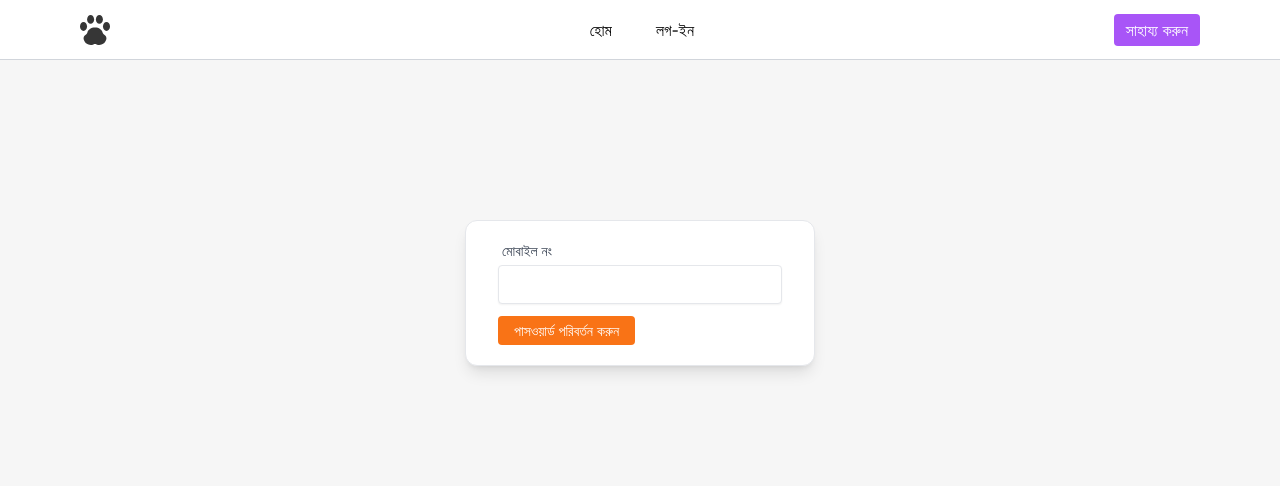
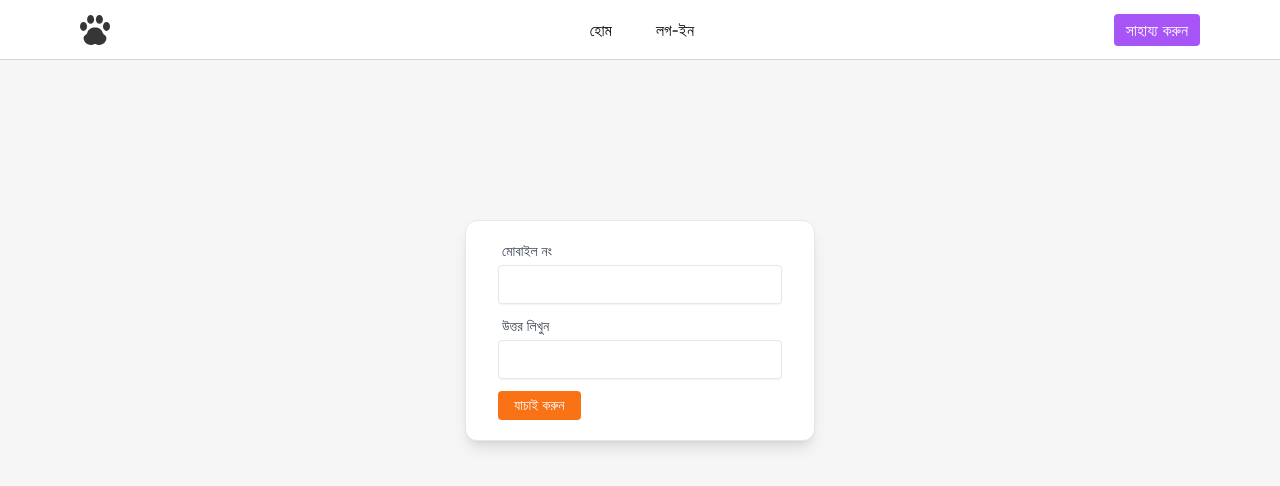
Before and after one commit to mohammadLam/projectanimalbd-frontend, a React (Vite) app: page /changepass in a window 1280 px wide. Shown: the top 486 px of the page. Built offline with nearby package versions, Linux system fonts and the light colour scheme; no server answers; a web font is replaced by a local one.

Commit message:
forgot password and signup validation complete

```diff
--- a/output.css
+++ b/output.css
@@ -671,10 +671,6 @@ Ensure the default browser behavior of the `hidden` attribute.
   width: 50%;
 }
 
-.w-\[350px\] {
-  width: 350px;
-}
-
 .w-0 {
   width: 0px;
 }
@@ -685,6 +681,10 @@ Ensure the default browser behavior of the `hidden` attribute.
 
 .w-12 {
   width: 3rem;
+}
+
+.w-\[350px\] {
+  width: 350px;
 }
 
 .w-5 {
@@ -1133,7 +1133,7 @@ Ensure the default browser behavior of the `hidden` attribute.
   flex-direction: column;
 }
 
-.form-group.error input {
+.form-group.error input, .form-group.error select {
   border-width: 1px;
   --tw-border-opacity: 1;
   border-color: rgb(252 165 165 / var(--tw-border-opacity));
@@ -1143,7 +1143,7 @@ Ensure the default browser behavior of the `hidden` attribute.
   color: rgb(239 68 68 / var(--tw-text-opacity));
 }
 
-.form-group.error input:focus {
+.form-group.error input:focus, .form-group.error select:focus {
   --tw-border-opacity: 1;
   border-color: rgb(239 68 68 / var(--tw-border-opacity));
 }
@@ -1335,19 +1335,14 @@ Ensure the default browser behavior of the `hidden` attribute.
   background-color: rgb(243 244 246 / var(--tw-bg-opacity));
 }
 
-.hover\:bg-red-100:hover {
+.hover\:bg-red-50:hover {
   --tw-bg-opacity: 1;
-  background-color: rgb(254 226 226 / var(--tw-bg-opacity));
+  background-color: rgb(254 242 242 / var(--tw-bg-opacity));
 }
 
 .hover\:bg-gray-100:hover {
   --tw-bg-opacity: 1;
   background-color: rgb(243 244 246 / var(--tw-bg-opacity));
-}
-
-.hover\:bg-red-50:hover {
-  --tw-bg-opacity: 1;
-  background-color: rgb(254 242 242 / var(--tw-bg-opacity));
 }
 
 @media (min-width: 640px) {
@@ -1417,6 +1412,10 @@ Ensure the default browser behavior of the `hidden` attribute.
     width: max-content;
   }
 
+  .lg\:w-\[350px\] {
+    width: 350px;
+  }
+
   .lg\:w-60 {
     width: 15rem;
   }
@@ -1472,9 +1471,3 @@ Ensure the default browser behavior of the `hidden` attribute.
     line-height: 2rem;
   }
 }
-
-@media (min-width: 1280px) {
-  .xl\:grid-cols-4 {
-    grid-template-columns: repeat(4, minmax(0, 1fr));
-  }
-}
--- a/src/App.tsx
+++ b/src/App.tsx
@@ -28,8 +28,8 @@ import Donation from './page/Donation'
 const App: React.FC = () => {
   const { dispatch } = useContext(AuthContext)
 
-  axios.defaults.baseURL = 'https://projectanimalbd.herokuapp.com/api/'
-  // axios.defaults.baseURL = 'http://localhost:3001/api'
+  // axios.defaults.baseURL = 'https://projectanimalbd.herokuapp.com/api/'
+  axios.defaults.baseURL = 'http://localhost:3001/api'
   // axios.defaults.baseURL = 'http://192.168.2.114:3001/api'
 
   useEffect(() => {
--- a/src/component/Input.tsx
+++ b/src/component/Input.tsx
@@ -16,7 +16,7 @@ interface Props {
 const Input: React.FC<Props> = props => {
   const { placeholder, type, hint, error } = props
   return (
-    <div className={`form-group ${error && 'error'}`}>
+    <div className={`form-group${error ? ' error': ''}`}>
       <label>{placeholder}</label>
       <input {...props} type={type || 'text'} placeholder={hint || ''} />
       {error && <span className='text-red-500 text-sm mt-1'>{error}</span>}
--- a/src/component/Select.tsx
+++ b/src/component/Select.tsx
@@ -9,13 +9,16 @@ interface Props {
   value?: string
   name?: string
   onChange?: React.ChangeEventHandler<HTMLSelectElement>
+  onBlur?: (event: React.ChangeEvent<HTMLSelectElement>) => void
+  error?: string
+  disabled?: boolean
 }
 
 const Select: React.FC<Props> = props => {
-  const { placeholder, children, value } = props
+  const { placeholder, children, value,error } = props
 
   return (
-    <div className='form-group'>
+    <div className={`form-group${error ? ' error': ''}`}>
       <label>{placeholder}</label>
       <select {...props} value={value}>
         {children.map((option, index) => (
@@ -24,6 +27,7 @@ const Select: React.FC<Props> = props => {
           </option>
         ))}
       </select>
+      {error && <span className='text-red-500 text-sm mt-1'>{error}</span>}
     </div>
   )
 }
--- a/src/page/ForgotPassword.tsx
+++ b/src/page/ForgotPassword.tsx
@@ -1,27 +1,70 @@
+import axios from 'axios'
 import { useFormik } from 'formik'
-import React from 'react'
+import React, { useState } from 'react'
+import toast from 'react-hot-toast'
 import Button from '../component/Button'
+import Container from '../component/Container'
 import Input from '../component/Input'
 
 const ForgotPassword: React.FC = () => {
-  const formik = useFormik({
+  const [showPasswordChangeComp, setShowPasswordChangeComp] = useState(false)
+  const checkAnswer = useFormik({
     initialValues: {
-      phone: ''
+      phone: '',
+      resetPasswordString: ''
     },
 
-    onSubmit: () => {}
+    validationSchema: {},
+
+    onSubmit: async values => {
+      const { status } = await axios.post('member/checkpassword-ans', values)
+      if(status === 404) toast.error('আইডি খুজেঁ পাওয়া যায়নি')
+      console.log('We are here');
+
+      if (status === 200) {
+        setShowPasswordChangeComp(true)
+        toast.success('আপনার উত্তর সঠিক হয়েছে')
+      }
+    }
   })
 
-  const changePassword = async () => {}
+  const changePassword = useFormik({
+    initialValues: {
+      newPassword: '',
+      rePassword: ''
+    },
+    onSubmit: async values => {
+      try {
+        const { status } = await axios.put('/member/change-forgotpassword', values)
+        if (status === 400) toast.error('পুণরায় পাসওয়ার্ড ভুল লিখেছেন')
+        if(status === 200 ) toast.success('পাসওয়ার্ড পরিবর্তন হয়েছে')
+      } catch (error) {
+        console.log(error)
+      }
+    }
+  })
+
 
   return (
-    <div>
-      <form className='bg-white border px-8 py-5 w-[350px] rounded-xl shadow-lg mx-auto mt-40'>
-        <Input placeholder='মোবাইল নং' />
-        <Button onClick={changePassword}>পাসওয়ার্ড পরিবর্তন করুন</Button>
-      </form>
-    </div>
+    <Container>
+      <div className='bg-white border px-8 py-5 w-full lg:w-[350px] rounded-xl shadow-lg mx-auto mt-40'>
+        <form onSubmit={checkAnswer.handleSubmit}>
+          <Input placeholder='মোবাইল নং' name='phone' value={checkAnswer.values.phone} onChange={checkAnswer.handleChange} />
+          <Input placeholder='উত্তর লিখুন' name='resetPasswordString' value={checkAnswer.values.resetPasswordString} onChange={checkAnswer.handleChange} />
+
+          <Button type='submit'>যাচাই করুন</Button>
+        </form>
+
+        {showPasswordChangeComp && (
+          <form className='mt-5' onSubmit={changePassword.handleSubmit}>
+            <Input placeholder='নতুন পাসওয়ার্ড দিন' name='password' value={changePassword.values.newPassword} onChange={changePassword.handleChange} />
+            <Input placeholder='পাসওয়ার্ডটি পুণরায় লিখুন' name='repass' value={changePassword.values.rePassword} onChange={changePassword.handleChange} />
+
+            <Button type='submit'>পাসওয়ার্ড পরিবর্তন করুন</Button>
+          </form>
+        )}
+      </div>
+    </Container>
   )
 }
-
 export default ForgotPassword
--- a/src/page/Signup.tsx
+++ b/src/page/Signup.tsx
@@ -4,7 +4,7 @@ import { useFormik } from 'formik'
 import Input from '../component/Input'
 import Select from '../component/Select'
 import Button from '../component/Button'
-import { object, string } from 'yup'
+import * as Yup from 'yup'
 
 const Signup: React.FC = () => {
   const formik = useFormik({
@@ -17,9 +17,16 @@ const Signup: React.FC = () => {
       repass: '',
       gender: ''
     },
-    validationSchema: object({
-      name: string().max(20, 'নাম অবশ্যই ২০ অক্ষরের মধ্যে হতে হবে').required('নাম লিখুন'),
-      age: string().required('বয়স লিখুন')
+    validationSchema: Yup.object({
+      name: Yup.string().required('নাম লিখুন').min(3).max(20),
+      age: Yup.number().min(13).required('বয়স লিখুন'),
+      gender: Yup.mixed().oneOf(['male', 'female', 'other']).required('লিঙ্গ নির্বাচন করুন'),
+      address: Yup.string().required('ঠিকান লিখুন'),
+      password: Yup.string().min(8, 'পাসওয়ার্ড অবশ্যই ৮ সংখ্যার বেশী হতে হবে').required('পাসওয়ার্ড লিখুন'),
+      repass: Yup.ref('password'),
+      phone: Yup.string()
+        .required('ফোন নং লিখুন')
+        .matches(/^(?:\+?88|0088)?01[15-9]\d{8}$/, 'ফোন নং সঠিক নয়')
     }),
     onSubmit: async values => {
       const createAccount = await axios.post('/member/signup', values)
@@ -49,6 +56,8 @@ const Signup: React.FC = () => {
           name='phone'
           value={formik.values.phone}
           onChange={formik.handleChange}
+          onBlur={formik.handleBlur}
+          error={formik.touched.phone ? formik.errors.phone : undefined}
         />
         <Input
           type='number'
@@ -56,12 +65,16 @@ const Signup: React.FC = () => {
           name='age'
           value={formik.values.age}
           onChange={formik.handleChange}
+          onBlur={formik.handleBlur}
+          error={formik.touched.age ? formik.errors.age : undefined}
         />
         <Select
           placeholder='লিঙ্গ'
           value={formik.values.gender}
           name='gender'
           onChange={formik.handleChange}
+          onBlur={formik.handleBlur}
+          error={formik.touched.gender ? formik.errors.gender : undefined}
         >
           {[
             {
@@ -82,14 +95,18 @@ const Signup: React.FC = () => {
             }
           ]}
         </Select>
+        <div className='col-span-full'>
           <Input
             placeholder='ঠিকানা'
-          className='col-span-full'
             name='address'
             hint='এলাকার নাম, উপজেলা, জেলা'
             value={formik.values.address}
             onChange={formik.handleChange}
+            onBlur={formik.handleBlur}
+            error={formik.touched.address ? formik.errors.address : undefined}
           />
+        </div>
+
 
         <Input
           type='password'
@@ -97,6 +114,8 @@ const Signup: React.FC = () => {
           name='password'
           value={formik.values.password}
           onChange={formik.handleChange}
+          onBlur={formik.handleBlur}
+          error={formik.touched.password ? formik.errors.password : undefined}
         />
         <Input
           type='password'
@@ -104,6 +123,8 @@ const Signup: React.FC = () => {
           name='repass'
           value={formik.values.repass}
           onChange={formik.handleChange}
+          onBlur={formik.handleBlur}
+          error={formik.touched.repass ? formik.errors.repass : undefined}
         />
       </div>
       <Button type='submit'>অ্যাকাউন্ট তৈরি করুন</Button>
--- a/src/tailwind.css
+++ b/src/tailwind.css
@@ -23,7 +23,7 @@
   @apply flex flex-col mb-3;
 }
 
-.form-group.error input {
+.form-group.error input, .form-group.error select {
   @apply bg-red-100 border border-red-300 text-red-500 focus:border-red-500;
 }
 
```
Lines whose indentation alone changed are shown as unchanged.
